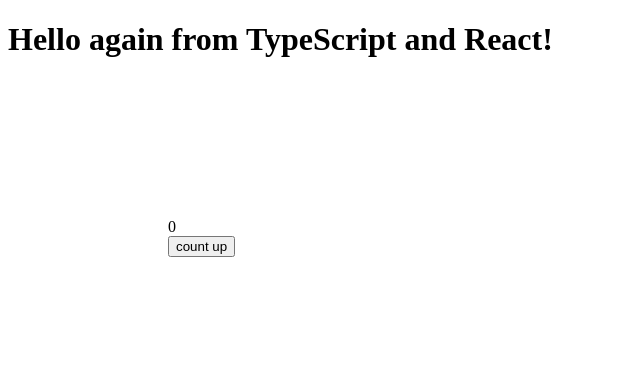
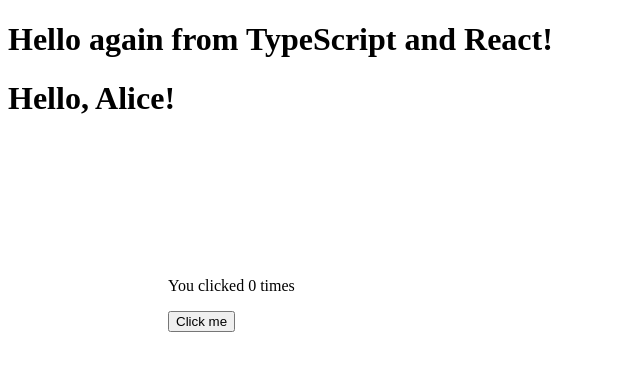
Before and after one commit to shrkw/typescript-react-webpack-jest-sample-2020-04, a React app: page / in a window 1280 px wide. Shown: the top 370 px of the page, without its empty margins (0-640 px from the left). Built offline with nearby package versions, Linux system fonts and the light colour scheme; the HTML template or start-up script is replaced by a standard one.

Commit message:
細かい修正

```diff
--- a/src/components/Counter.tsx
+++ b/src/components/Counter.tsx
@@ -6,14 +6,11 @@
 
   return (
     <div style={{ margin: '10em' }}>
-      <div
-        style={isRed ? { color: 'red' } : undefined}>
-        {count}
-      </div>
+      <p style={isRed ? { color: 'red' } : undefined}>You clicked {count} times</p>
       <button onClick={() => {
         setCount(count + 1);
         setIsRed((count + 1) % 3 === 0);
-      }}>count up</button>
+      }}>Click me</button>
     </div>
   );
 };
--- a/src/index.tsx
+++ b/src/index.tsx
@@ -3,10 +3,12 @@
 
 import { Hello } from "./components/Hello";
 import { Counter } from './components/Counter';
+import { HelloStranger } from "./components/HelloStranger";
 
 ReactDOM.render(
   <div>
     <Hello compiler="TypeScript" framework="React" />
+    <HelloStranger name="Alice" />
     <Counter />
   </div>,
   document.getElementById("example")
```
